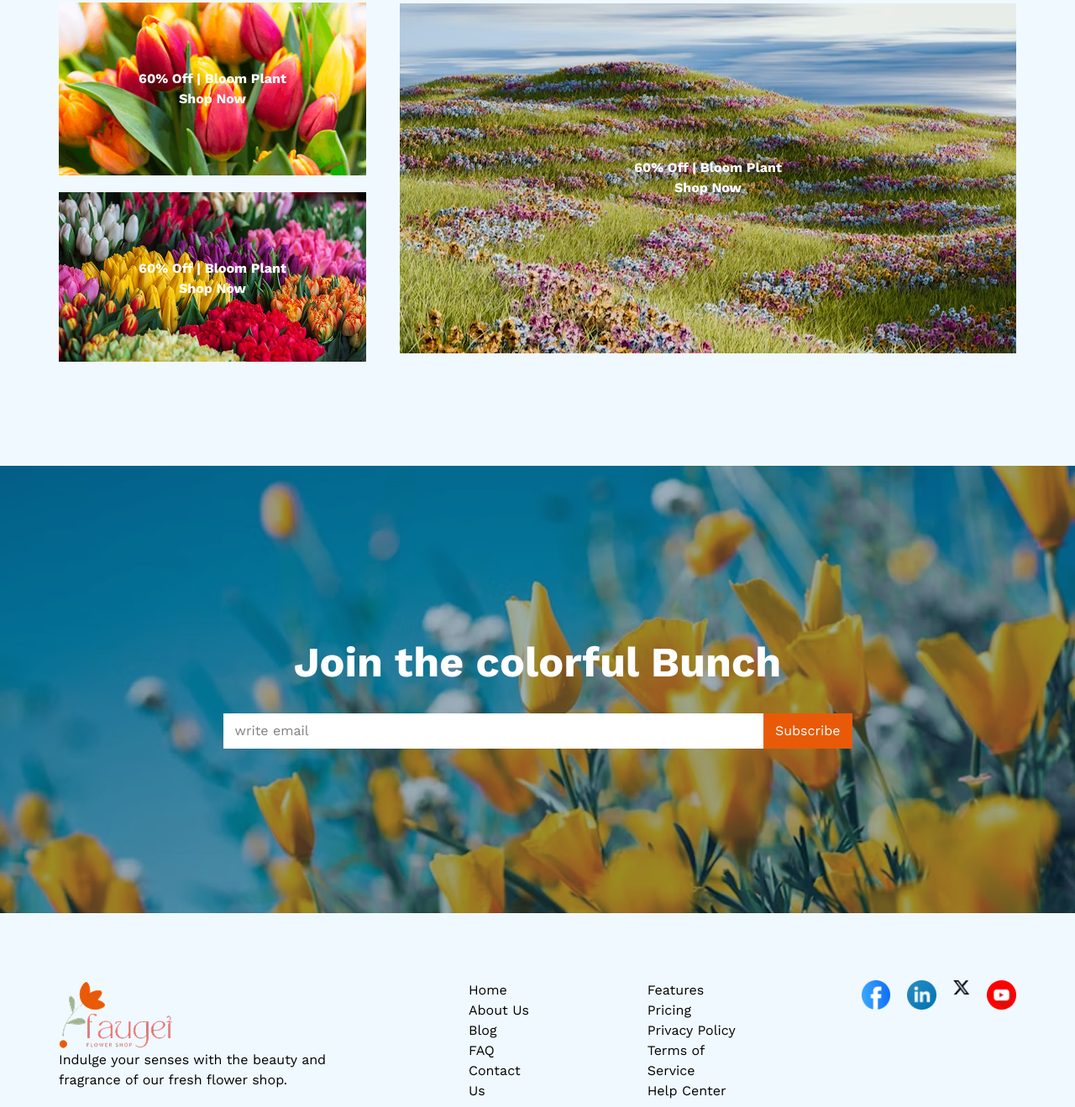
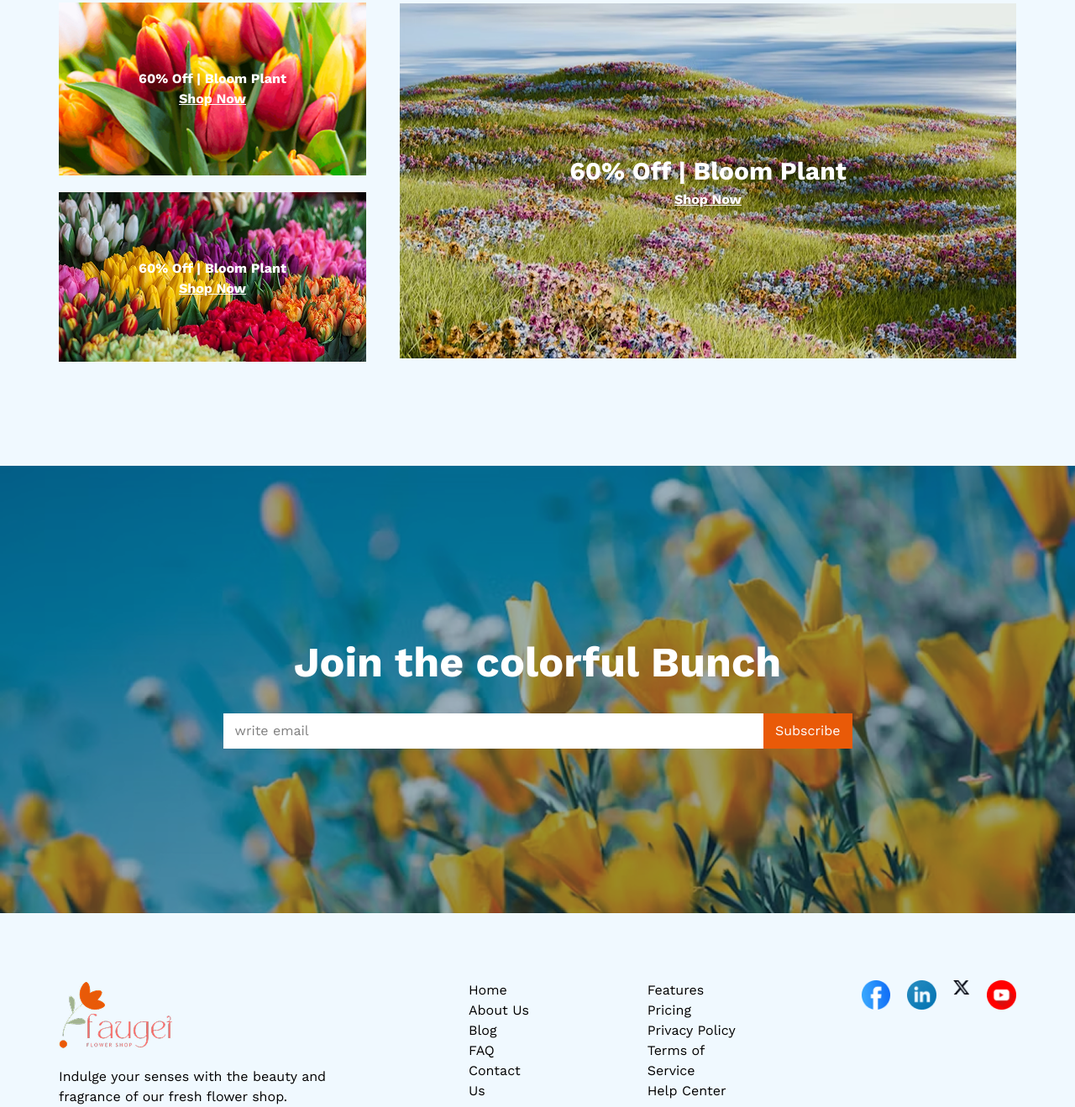
Before and after one commit to ashraf03/main-assignment-02, a plain HTML site: page index.html in a window 1280 px wide. Shown: the part 2763-4082 px from the top of the page at 84% size. Drawn offline with nearby package versions, Linux system fonts and the light colour scheme.

Commit message:
Added some width and padding

```diff
--- a/index.html
+++ b/index.html
@@ -111,21 +111,21 @@
                     <div class="flex items-center justify-center w-[366px] h-[206px] bg-cover bg-no-repeat mb-5" style="background-image: url(images/deal-ana.png);">
                         <div class="latest-detals-title text-[#ffffff] font-bold text-center">
                             <h2>60% Off | Bloom Plant</h2>
-                            <a href="#">Shop Now</a>
+                            <a href="#" class="underline ">Shop Now</a>
                         </div>
                     </div>
                     <div class="flex items-center justify-center w-[366px] h-[206px] bg-no-repeat" style="background-image: url(images/deal-bloom.png);">
                         <div class="latest-detals-title text-[#ffffff] font-bold text-center">
                             <h2>60% Off | Bloom Plant</h2>
-                            <a href="#">Shop Now</a>
+                            <a href="#" class="underline ">Shop Now</a>
                         </div>
                     </div>
 
                 </div>
-                <div class="flex items-center justify-center w-[753px] h-[418px] bg-no-repeat max-sm:w-[100%]" style="background-image: url(images/deal-zabo.png);">
+                <div class="flex items-center justify-center w-[753px] h-[425px] bg-no-repeat max-sm:w-[100%]" style="background-image: url(images/deal-zabo.png);">
                     <div class="latest-detals-title text-[#ffffff] font-bold text-center">
-                        <h2>60% Off | Bloom Plant</h2>
-                        <a href="#">Shop Now</a>
+                        <h2 class="text-[30px]">60% Off | Bloom Plant</h2>
+                        <a href="#" class="underline ">Shop Now</a>
                     </div>
                 </div>
             </div>
@@ -142,7 +142,7 @@
         <section class="flower-plants flex  max-sm:flex-col gap-32 mx-auto max-w-[1140px] mt-[80px]">
             <div class="footer-img">
                 <img src="images/logo.png" alt="">
-                <p class="w-[360px]">Indulge your senses with the beauty and fragrance of our fresh flower shop. </p>
+                <p class="w-[360px] pt-5">Indulge your senses with the beauty and fragrance of our fresh flower shop. </p>
             </div>
             <div class="navbar1">
                 <nav>
```
